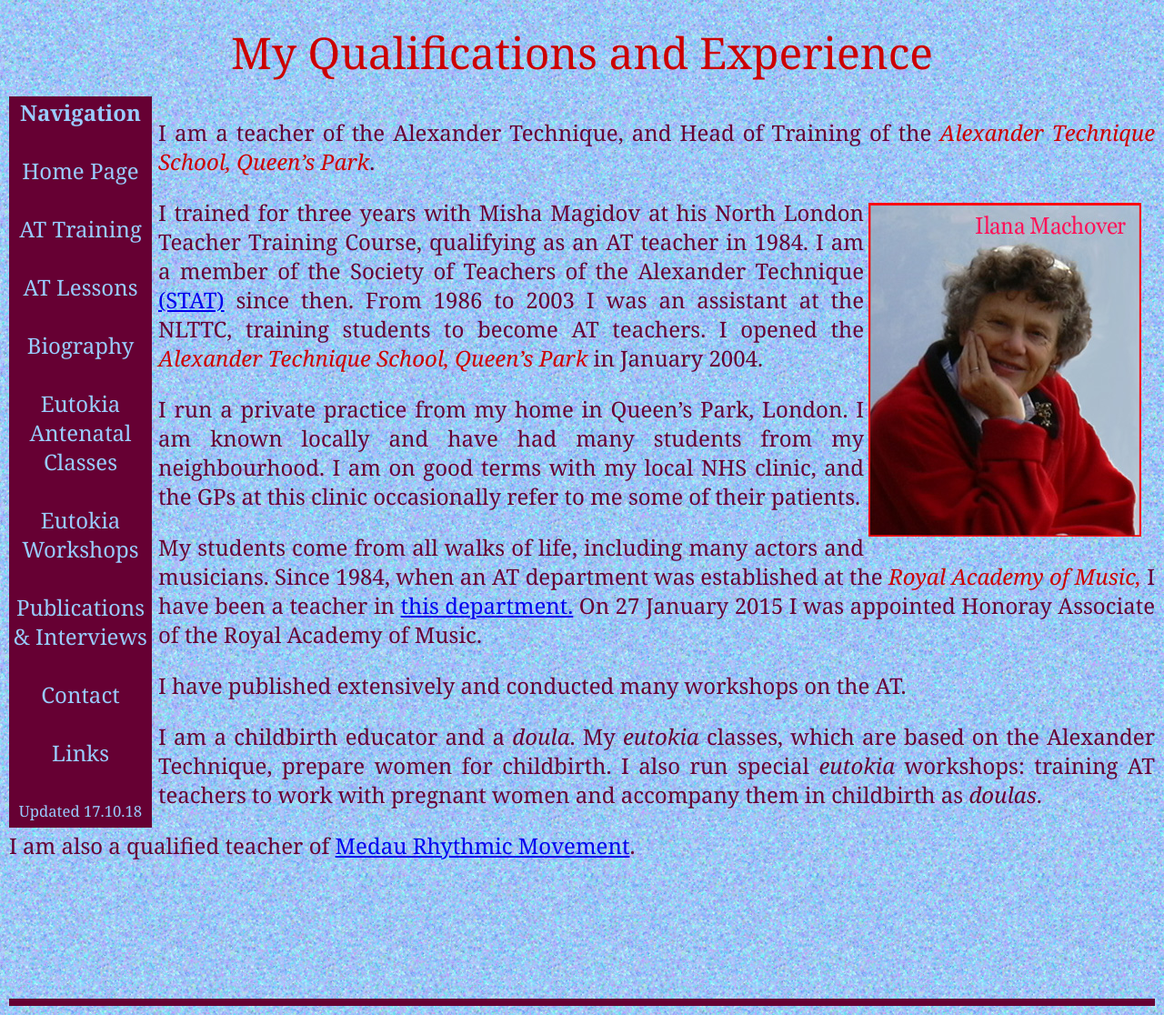
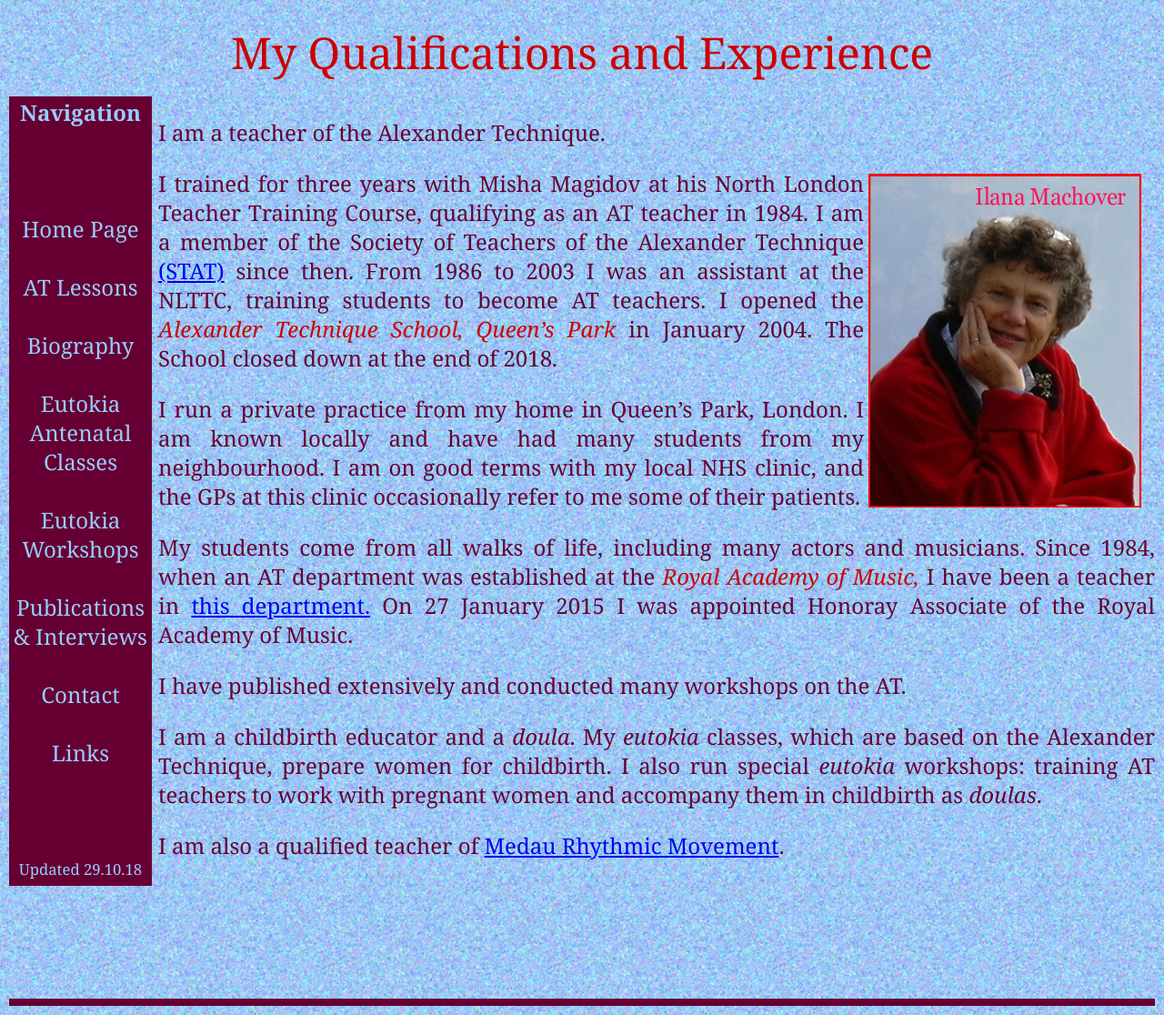
Before and after one commit to mmachover/atsqp.github.io, a plain HTML site: page bio.htm in a window 1280 px wide. Shown: the whole page at 91% size. Drawn offline with Linux system fonts and the light colour scheme.

Commit message:
Add files via upload

```diff
--- a/bio.htm
+++ b/bio.htm
@@ -40,9 +40,9 @@
 <div class="nav">
 <b>Navigation</b> <br />
 <br />
-<a  class="bar" href="index.htm">Home Page</a> <br />
 <br />
-<a class="bar" href="attcqp.htm">AT Training</a> <br />
+<br />
+<a  class="bar" href="index.htm">Home Page</a><br />
 <br />
 <a class="bar" href="at.htm">AT Lessons</a> <br />
 <br />
@@ -60,13 +60,13 @@
 <br />
 <a class="bar" href="links.htm">Links</a> <br />
 <br />
-<small><SMALL>Updated 17.10.18</SMALL></small>
+<br />
+<br />
+<small><SMALL>Updated 29.10.18</SMALL></small>
 </div>
 
 <p>
-I am a teacher of the Alexander Technique, and Head of Training of the
-<font color=#cc0000><em>Alexander Technique School, Queen&rsquo;s
-Park</em></font>.
+I am a teacher of the Alexander Technique.
 </p>
 
 <div class="im">
@@ -82,7 +82,8 @@
 href="http://www.stat.org.uk" target="_blank">(STAT)</a> since then. From
 1986 to 2003 I was an assistant at the NLTTC, training students to become
 AT teachers. I opened  the <font color=#cc0000><em>Alexander Technique
-School, Queen&rsquo;s Park</em></font> in January 2004.
+School, Queen&rsquo;s Park</em></font> in January 2004. The School closed
+down at the end of 2018.
 </p>
 
 <p>
```
